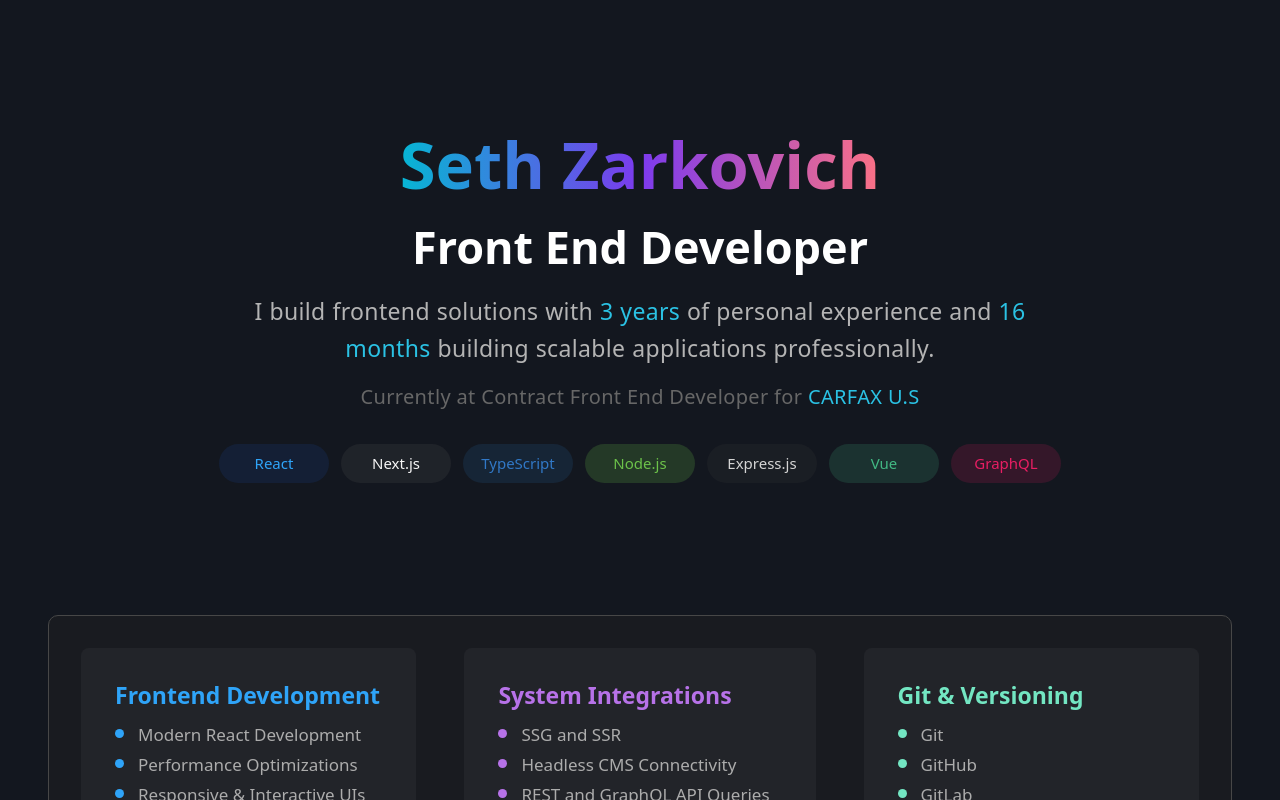
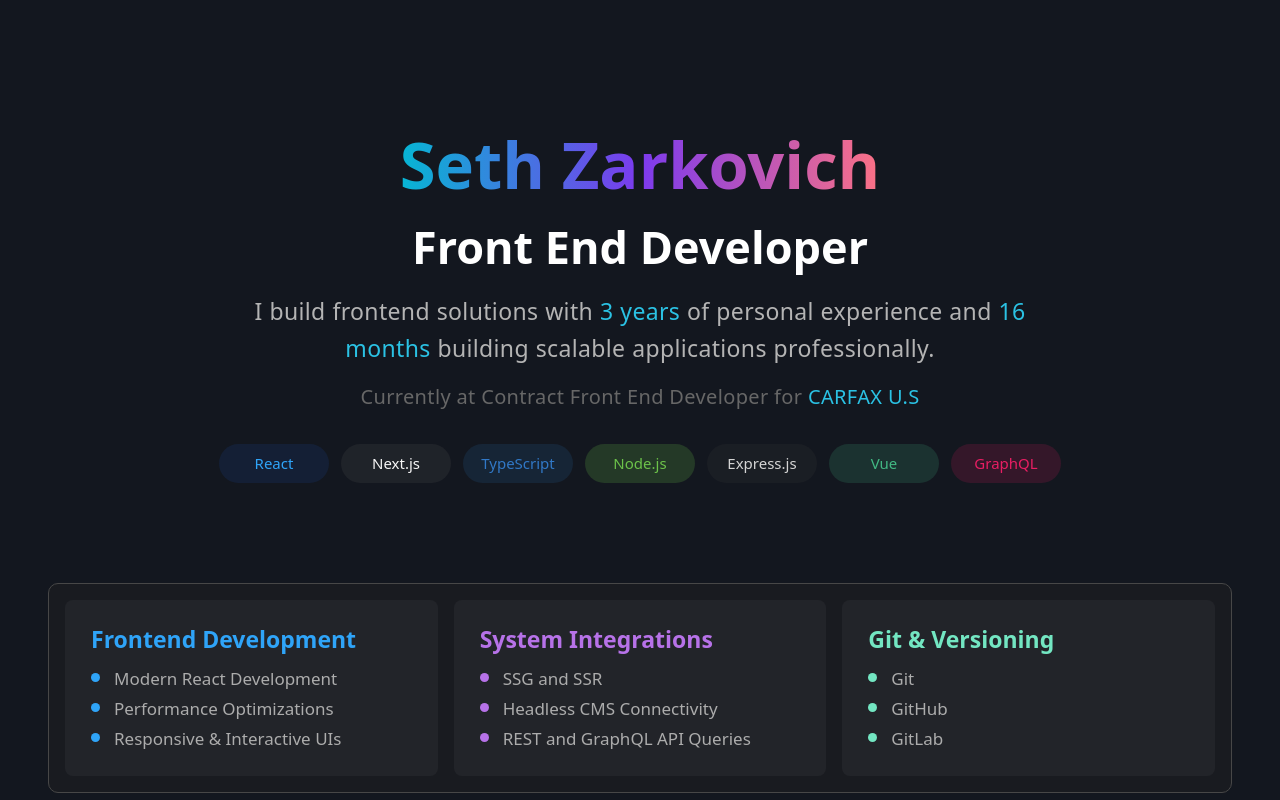
Before and after one commit to SethZarko/resume, a React (Vite) app in the folder client/: page / in a window 1280 px wide. Shown: the top 800 px of the page. Built offline with nearby package versions, Linux system fonts and the light colour scheme.

Commit message:
Changes Padding and Margin Spacings for Hero Section (#21)

```diff
--- a/client/src/components/HeroInfo/HeroInfo.module.scss
+++ b/client/src/components/HeroInfo/HeroInfo.module.scss
@@ -69,6 +69,6 @@
   }
 
   @media (min-width: 768px) {
-    padding: 64px 32px;
+    padding: 64px 32px 32px;
   }
 }
--- a/client/src/components/ProjectsContainer/ProjectsContainer.module.scss
+++ b/client/src/components/ProjectsContainer/ProjectsContainer.module.scss
@@ -1,5 +1,5 @@
 .projectWrapper {
-    margin: 128px 0 80px 0;
+    margin: 100px 0 80px 0;
 
     & > h2 {
         font-size: 2rem;
--- a/client/src/components/TechDetails/TechDetails.module.scss
+++ b/client/src/components/TechDetails/TechDetails.module.scss
@@ -16,18 +16,9 @@
       flex-direction: column;
       gap: 16px;
 
-      @media (min-width: 1024px) {
-        gap: 24px;
-      }
-
       @media (min-width: 1200px) {
         flex-direction: row;
-        gap: 48px;
       }
-    }
-
-    @media (min-width: 1024px) {
-      padding: 32px;
     }
   }
 
--- a/client/src/components/TechDetails/TechDetailsCard/TechDetailsCard.module.scss
+++ b/client/src/components/TechDetails/TechDetailsCard/TechDetailsCard.module.scss
@@ -53,6 +53,7 @@ $versioning: #73e6c2;
 
   .list {
     padding: 0;
+    margin-bottom: 0;
 
     li {
       line-height: 1;
@@ -70,6 +71,9 @@ $versioning: #73e6c2;
     li::marker {
       font-size: 1.25rem;
     }
+    li:last-of-type {
+      margin-bottom: 0;
+    }
     li[data-color="Frontend Development"] {
       color: $frontend;
     }
@@ -86,7 +90,7 @@ $versioning: #73e6c2;
   }
 
   @media (min-width: 1024px) {
-    padding: 32px;
+    padding: 24px;
     max-height: 192px;
   }
 }
```
